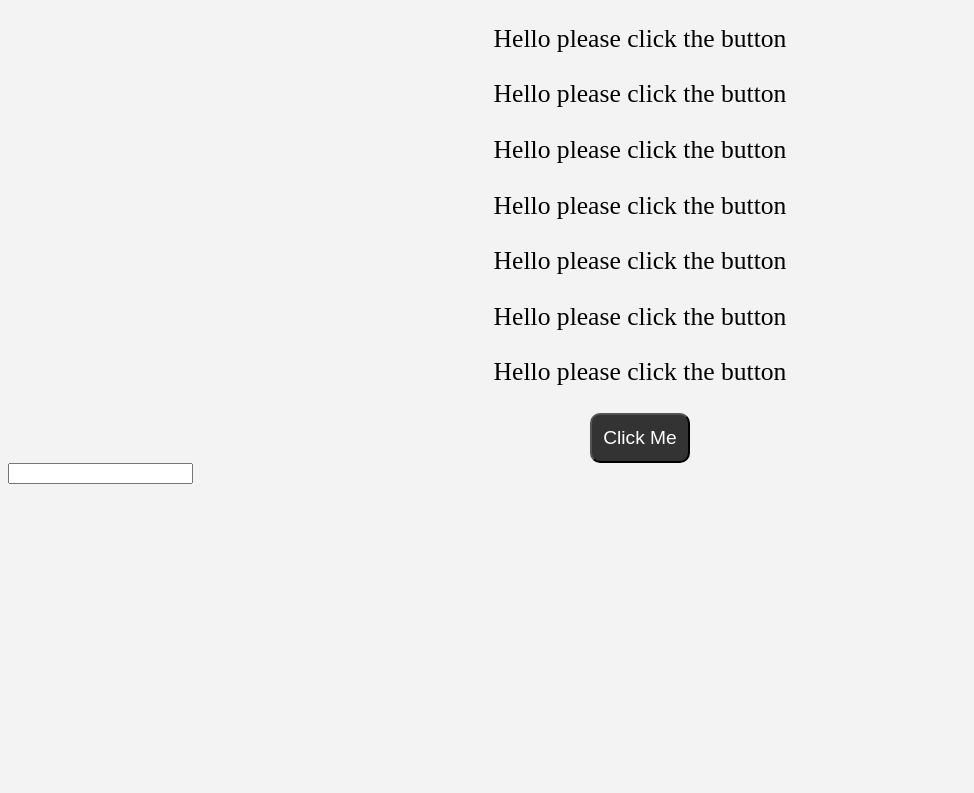
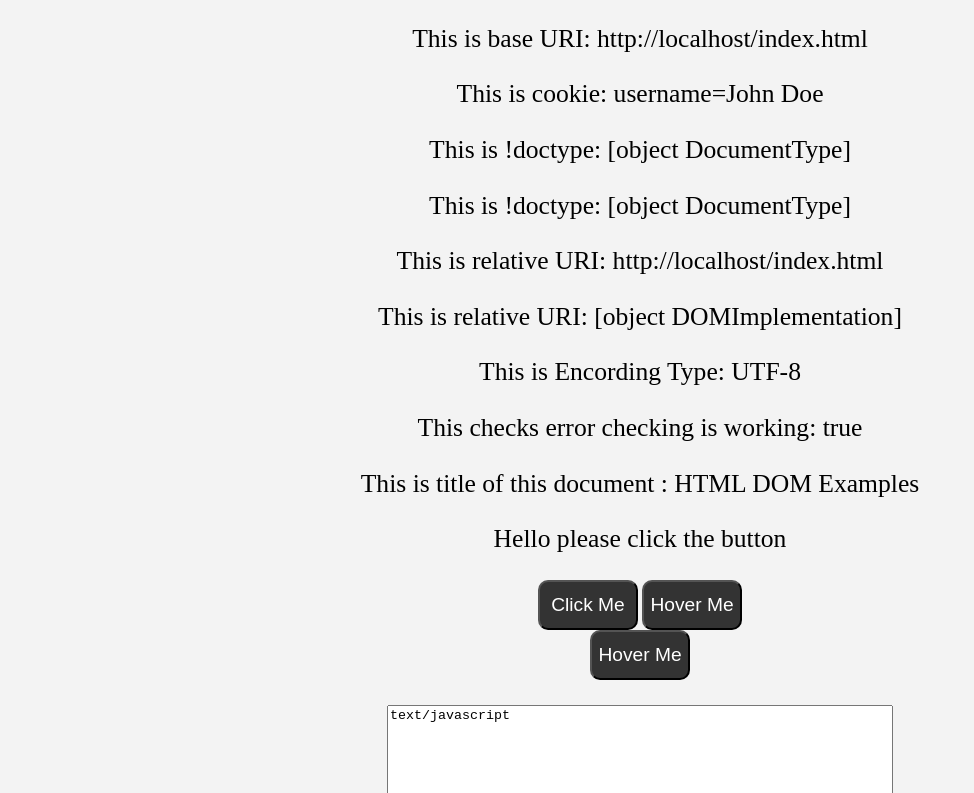
Before and after one commit to nobuyuki-tono/html-101---HTML-DOM-Examples, a plain HTML site: page index.html in a window 1280 px wide. Shown: the part 159-952 px from the top of the page, without its empty margins (0-974 px from the left). Before the commit the page ends 800 px from the top, so only its background shows below. Drawn offline with Linux system fonts and the light colour scheme.

Commit message:
added code

```diff
--- a/css/style.css
+++ b/css/style.css
@@ -30,8 +30,20 @@ button{
 
 #button{
   text-align: center;
+  margin: 5px;
 }
 
-input{
+textarea{
+  width: 500px;
+  height: 500px;
+  margin: 20px;
+}
 
+#input{
+  text-align: center;
+  margin: 5px;
 }
+
+#myscript{
+  display: block;
+}
--- a/index.html
+++ b/index.html
@@ -2,32 +2,48 @@
 <html>
   <head>
     <title>HTML DOM Examples</title>
-    <link rel="stylesheet" href="/css/style.css" type="text/css">
+    <link rel="stylesheet" href="css/style.css" type="text/css">
     <meta charset="UTF-8">
     <meta name="keywords" content="HTML, CSS, JavaScript">
     <meta name="description" content="School Assignment">
     <meta name="viewport" content="width=device-width, initial-scale=1.0">
+
   </head>
-  <body>
+  <body onload="changeText()">
     <h1>HTML DOM Example</h1>
     <h2>Assignmrnt</h2>
-    <p>Hello please click the button</p>
-    <p>Hello please click the button</p>
-    <p>Hello please click the button</p>
-    <p>Hello please click the button</p>
-    <p>Hello please click the button</p>
-    <p>Hello please click the button</p>
-    <p>Hello please click the button</p>
+    <p id="p1">Hello please click the button</p>
+    <p id="p2">Hello please click the button</p>
+    <p id="p3">Hello please click the button</p>
+    <p id="p4">Hello please click the button</p>
+    <p id="p5">Hello please click the button</p>
+    <p id="p6">Hello please click the button</p>
+    <p id="p7">Hello please click the button</p>
+    <p id="p8">Hello please click the button</p>
+    <p id="p9">Hello please click the button</p>
+    <p id="p10">Hello please click the button</p>
 
     <div id="button">
-      <button>Click Me</button><br>
+      <button id="btn1" onclick="changeText2()">Click Me</button>
+      <button id="btn2" onmouseover="mouseOver()" onmouseout="mouseOut()">Hover Me</button><br>
+      <button id="btn3" onclick="test()">Hover Me</button><br>
     </div>
 
     <div id="input">
-      <input type="text">
+      <textarea type="textarea" id="inputText" value=""> </textarea>
     </div>
 
 
-    <script src="/js/app.js"></script>
+    <script src="js/app.js" type="text/javascript" id="myscript"></script>
+    <script id="myscript2" >
+
+      var y = 0
+      function test(){
+        var x = 3;
+
+        var y = document.scripts.namedItem("myscript2").text;
+        document.getElementById('p10').innerHTML= y;
+      }
+    </script>
   </body>
 </html>
--- a/js/app.js
+++ b/js/app.js
@@ -0,0 +1,49 @@
+document.cookie = "username= John Doe";
+console.log(window);
+document.strictErrorChecking = true;
+
+var baseUri = document.baseURI;
+var cookie = document.cookie;
+var doctype = document.doctype;
+// var doctype2 = window.doctype;
+var relativeUri = document.documentURI;
+var domImplementation = document.implementation;
+var encordingType = document.inputEncoding;
+var errorcheck = document.strictErrorChecking;
+var title = document.title;
+var script = document.scripts.namedItem("myscript").type;
+// var script2 = document.scripts.namedItem("myscript2").text;
+
+
+function changeText(){
+  document.getElementById('p1').innerHTML="This is base URI: " + baseUri;
+  document.getElementById('p2').innerHTML="This is cookie: " + cookie;
+  document.getElementById('p3').innerHTML="This is !doctype:  " + doctype;
+  document.getElementById('p4').innerHTML="This is !doctype:  " + doctype;
+  document.getElementById('p5').innerHTML="This is relative URI:  " + relativeUri;
+  document.getElementById('p6').innerHTML="This is relative URI:  " + domImplementation;
+  document.getElementById('p7').innerHTML="This is Encording Type:  " + encordingType;
+  document.getElementById('p8').innerHTML="This checks error checking is working:  " + errorcheck;
+  document.getElementById('p9').innerHTML="This is title of this document :  " + title;
+  document.getElementById('p9').innerHTML="This is title of this document :  " + title;
+  document.getElementById('inputText').value= script;
+  // document.getElementById('p10').innerHTML= script2 + "   hello";
+
+}
+
+function changeText2(){
+  document.getElementById('p1').innerHTML="Hello World";
+}
+
+function mouseOver(){
+//   document.getElementById('btn2').style.visibility ="hidden";
+  document.getElementById('btn2').style.background ="#f3f3f3";
+  document.getElementById('btn2').style.border ="none";
+  document.getElementById('btn2').style.color ="#f3f3f3";
+}
+function mouseOut(){
+  // document.getElementById('btn2').style.visibility ="visible";
+  document.getElementById('btn2').style.background ="#333";
+  document.getElementById('btn2').style.border ="rgb(216, 216, 216) solid 1px";
+  document.getElementById('btn2').style.color ="#fff";
+}
```
